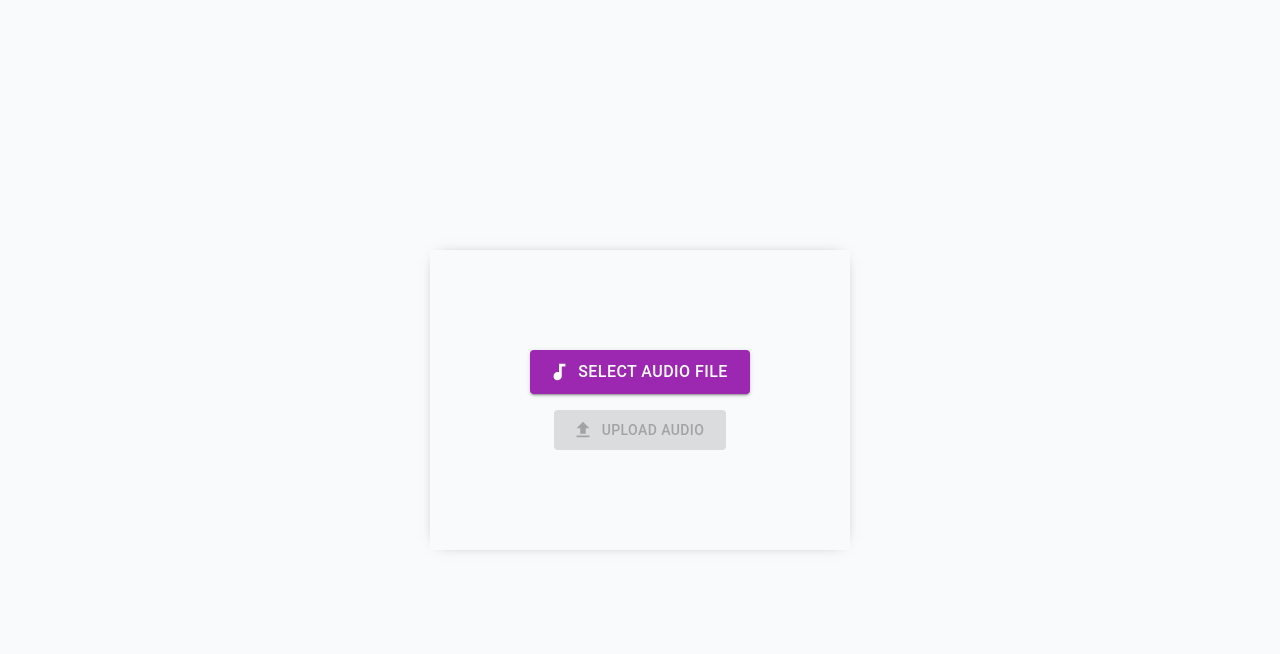
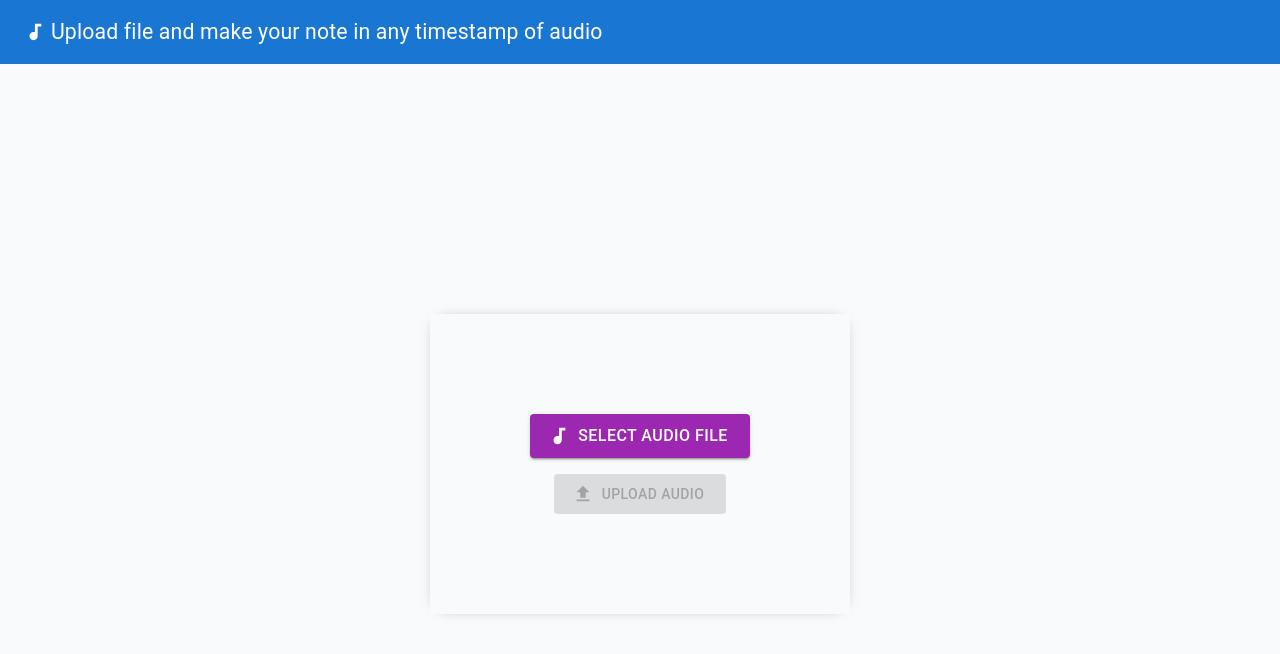
Before and after one commit to Sumit45doc/musix, a React (Create React App) app: page / in a window 1280 px wide. Shown: the top 654 px of the page. Built offline with nearby package versions, Linux system fonts and the light colour scheme.

Commit message:
Import header of both page

```diff
--- a/src/PageNavigator/PageNavigator.js
+++ b/src/PageNavigator/PageNavigator.js
@@ -5,7 +5,9 @@ import {
     Route,
 } from "react-router-dom";
 import AudioFileForm from '../components/AudoFileForm/AudioFileForm';
+import AudioFileFormHeader from '../components/AudoFileForm/AudioFileFormHeader';
 import PlayAudio from '../components/PlayAudio/PlayAudio';
+import PlayAudioHeader from '../components/PlayAudio/PlayAudioHeader';
 
 function Navigator() {
     const [audioBuffer, setAudioBuffer] = useState(null);
@@ -16,10 +18,14 @@ function Navigator() {
             <Router>
                 <Switch>
                     <Route exact path="/">
+                        <AudioFileFormHeader />
                         <AudioFileForm setFileName={setFileName} setAudioBuffer={setAudioBuffer} />
                     </Route>
                     <Route path="/play-audio">
-                        <PlayAudio fileName={fileName} audioBuffer={audioBuffer} />
+                        <>
+                            <PlayAudioHeader fileName={fileName}  />
+                            <PlayAudio fileName={fileName} audioBuffer={audioBuffer} />
+                        </>
                     </Route>
                 </Switch>
             </Router>
```
